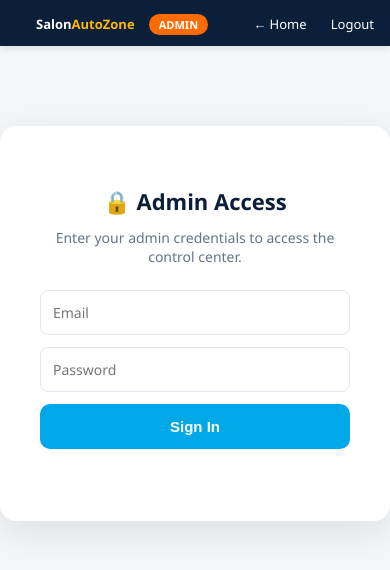
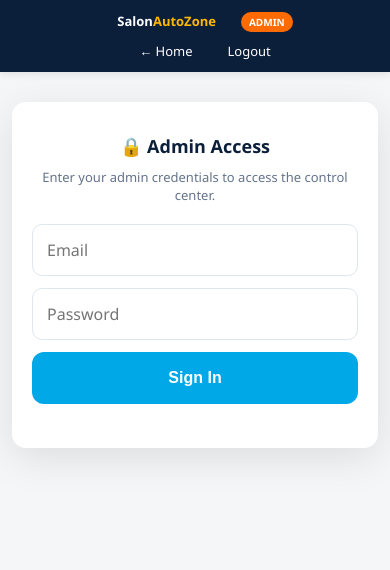
Before and after one commit to barebonesdemolition/saloncarparts, a FastAPI app: page /admin-panel-x9k2m7 in a window 390 px wide. Shown: the top 570 px of the page. Run offline with FastAPI, Linux system fonts and the light colour scheme.

Commit message:
Mobile-optimize admin dashboard for phone users

```diff
--- a/app/templates/admin_dashboard.html
+++ b/app/templates/admin_dashboard.html
@@ -2,7 +2,7 @@
 <html lang="en">
 <head>
 <meta charset="UTF-8">
-<meta name="viewport" content="width=device-width, initial-scale=1.0">
+<meta name="viewport" content="width=device-width, initial-scale=1.0, maximum-scale=1.0, user-scalable=no, viewport-fit=cover">
 <title>Admin - {{ app_name }}</title>
 <style>
 *{box-sizing:border-box;margin:0;padding:0}
@@ -71,6 +71,138 @@ body{font-family:'Segoe UI',Arial,sans-serif;background:#f4f6f8;color:#1a1a1a}
   .section{padding:16px}
   .data-row{padding:10px}
 }
+
+/* ========== MOBILE ADMIN OPTIMIZATIONS ========== */
+@media (max-width: 768px) {
+    .navbar {
+        padding: 12px 16px;
+        flex-direction: column;
+        gap: 10px;
+        text-align: center;
+    }
+    .navbar > div {
+        width: 100%;
+        justify-content: center;
+        display: flex;
+        gap: 15px;
+    }
+    .logo { font-size: 16px; }
+    .admin-badge { font-size: 10px; padding: 3px 8px; }
+
+    .container {
+        padding: 0 12px;
+        margin-top: 16px;
+    }
+
+    .login-prompt {
+        margin: 30px 12px;
+        padding: 32px 20px;
+        border-radius: 14px;
+    }
+    .login-prompt h1 { font-size: 20px; margin-bottom: 10px; }
+    .login-prompt p { font-size: 13px; margin-bottom: 20px; }
+    .login-prompt input {
+        font-size: 16px;  /* Prevents iOS auto-zoom */
+        padding: 14px;
+        min-height: 48px;
+        border-radius: 10px;
+        -webkit-appearance: none;
+        appearance: none;
+    }
+    .login-prompt button {
+        font-size: 16px;
+        padding: 16px;
+        min-height: 52px;
+        border-radius: 12px;
+        -webkit-tap-highlight-color: transparent;
+        touch-action: manipulation;
+    }
+
+    .stats-grid {
+        grid-template-columns: repeat(2, 1fr);
+        gap: 10px;
+        margin-bottom: 16px;
+    }
+    .stat-card { padding: 14px; }
+    .stat-label { font-size: 10px; }
+    .stat-value { font-size: 22px; }
+    .stat-sub { font-size: 11px; }
+
+    .tabs {
+        overflow-x: auto;
+        overflow-y: hidden;
+        flex-wrap: nowrap;
+        -webkit-overflow-scrolling: touch;
+        padding: 6px;
+        gap: 4px;
+        scrollbar-width: none;
+    }
+    .tabs::-webkit-scrollbar { display: none; }
+    .tab {
+        white-space: nowrap;
+        font-size: 13px;
+        padding: 10px 14px;
+        min-height: 40px;
+        flex-shrink: 0;
+    }
+
+    .section { padding: 16px; }
+    .section h2 { font-size: 16px; flex-direction: column; align-items: flex-start; gap: 10px; }
+    .section h2 .refresh-btn {
+        width: 100%;
+        padding: 12px;
+        font-size: 13px;
+        min-height: 44px;
+    }
+
+    .data-row {
+        padding: 12px;
+        flex-direction: column;
+        align-items: flex-start;
+        gap: 8px;
+    }
+    .data-main { width: 100%; min-width: 0; }
+    .data-title { font-size: 14px; line-height: 1.4; }
+    .data-meta { font-size: 12px; line-height: 1.5; }
+    .wa-btn {
+        width: 100%;
+        justify-content: center;
+        padding: 12px;
+        min-height: 44px;
+        font-size: 13px;
+    }
+
+    .activity-item { padding: 12px; gap: 10px; }
+    .activity-icon { width: 34px; height: 34px; font-size: 16px; }
+    .activity-text { font-size: 13px; line-height: 1.4; }
+    .activity-time { font-size: 11px; }
+
+    .badge { font-size: 10px; padding: 3px 8px; }
+    .status-select { min-height: 40px; font-size: 14px; }
+}
+
+@media (max-width: 400px) {
+    .stats-grid { grid-template-columns: 1fr; }
+    .stat-value { font-size: 20px; }
+    .login-prompt h1 { font-size: 18px; }
+}
+
+/* iOS safe area for notch/home indicator */
+@supports (padding: max(0px)) {
+    .navbar {
+        padding-top: max(12px, env(safe-area-inset-top));
+        padding-left: max(16px, env(safe-area-inset-left));
+        padding-right: max(16px, env(safe-area-inset-right));
+    }
+}
+
+/* Ensure tap targets are big enough */
+@media (hover: none) and (pointer: coarse) {
+    button, a, input[type="submit"], .tab {
+        -webkit-tap-highlight-color: rgba(0,168,232,0.15);
+    }
+}
+
 </style>
 </head>
 <body>
@@ -89,8 +221,8 @@ body{font-family:'Segoe UI',Arial,sans-serif;background:#f4f6f8;color:#1a1a1a}
 <div id="login-prompt" class="login-prompt" style="display:none;">
   <h1>🔒 Admin Access</h1>
   <p>Enter your admin credentials to access the control center.</p>
-  <input type="email" id="admin-email" placeholder="Email">
-  <input type="password" id="admin-password" placeholder="Password">
+  <input type="email" id="admin-email" placeholder="Email" autocomplete="email" inputmode="email" autocapitalize="off" autocorrect="off" spellcheck="false">
+  <input type="password" id="admin-password" placeholder="Password" autocomplete="current-password">
   <button onclick="loginAdmin()">Sign In</button>
   <div id="login-status" style="margin-top:12px;font-size:13px;"></div>
 </div>
```
